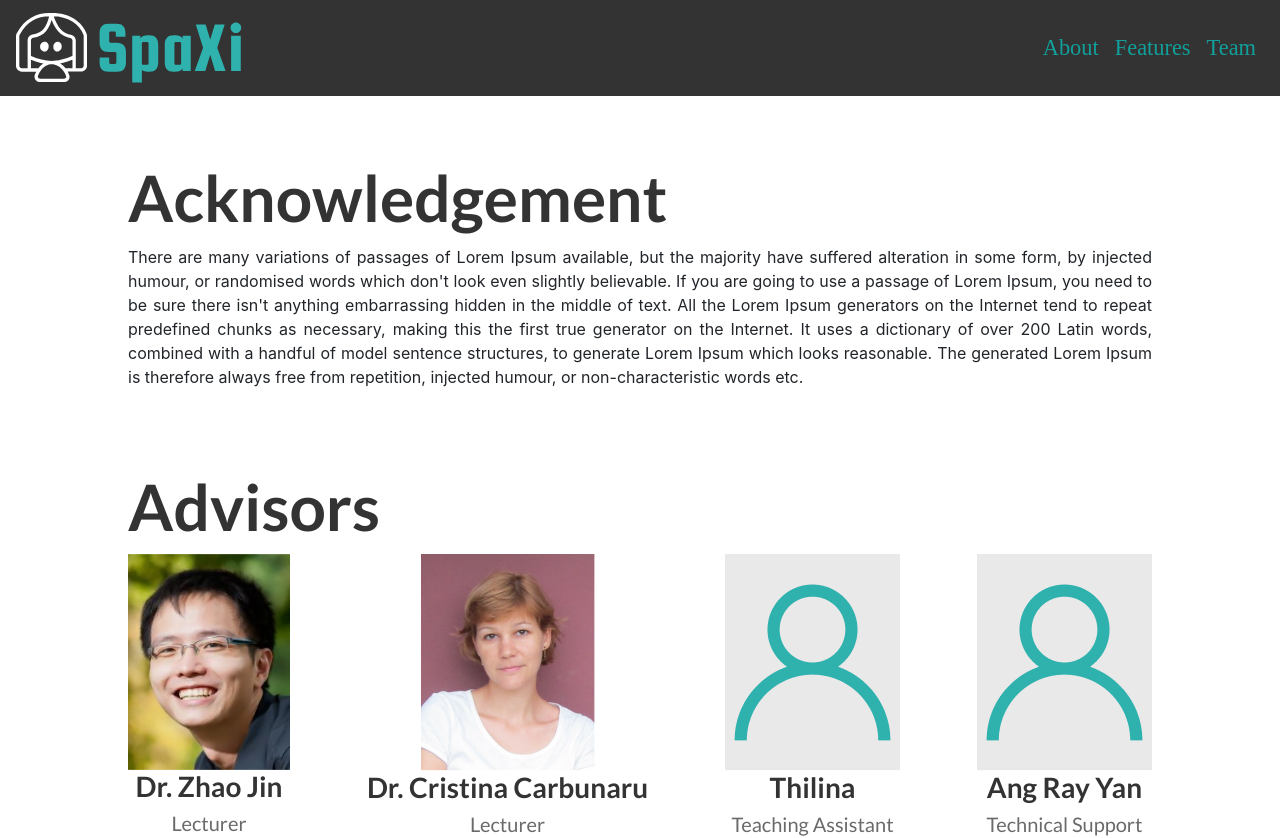
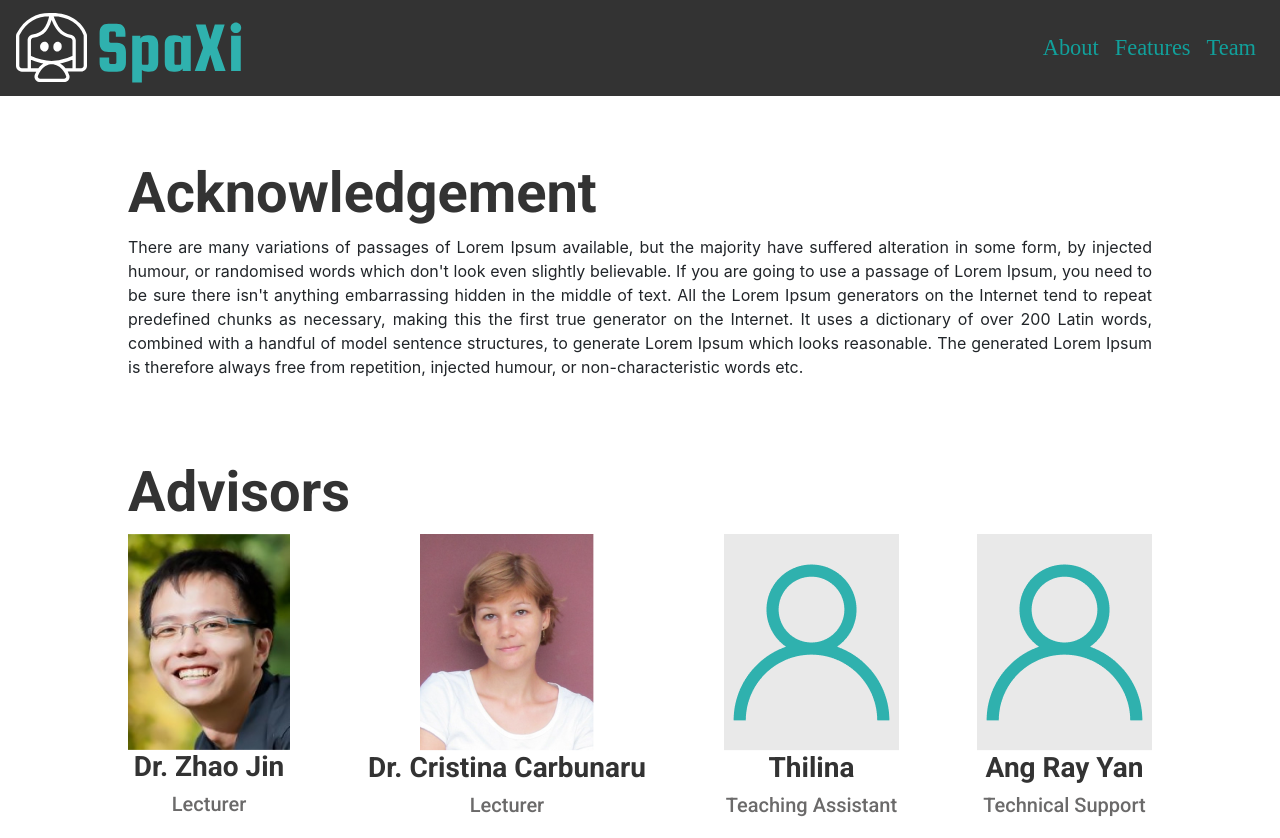
Before and after one commit to SpaXi-Team11/SpaXi, a React (Create React App) app: page /team in a window 1280 px wide. Shown: the top 838 px of the page. Built offline with nearby package versions, Linux system fonts and the light colour scheme; a web font is replaced by a local one.

Commit message:
update theme

```diff
--- a/src/commons/components/footer/styles/style.css
+++ b/src/commons/components/footer/styles/style.css
@@ -1,16 +1,15 @@
-@import url("https://fonts.googleapis.com/css?family=Lato:100,100i,300,300i,400,400i,700,700i,900,900i");
+@import url("https://fonts.googleapis.com/css?family=Roboto:100,100i,300,300i,400,400i,500,500i,700,700i,900,900i");
 @import url("https://fonts.googleapis.com/css?family=Jaldi:400,700");
 .theme__section-header {
-  font-family: "Lato";
+  font-family: "Roboto", sans-serif;
   color: #333333;
-  font-size: 2em;
   font-weight: 700; }
   @media (min-width: 768px) {
     .theme__section-header {
-      font-size: 3em; } }
+      font-size: 2.5em; } }
   @media (min-width: 992px) {
     .theme__section-header {
-      font-size: 4em; } }
+      font-size: 3.5em; } }
 
 .theme__section-subheader {
   color: #6B6A6A; }
--- a/src/commons/components/navbar/styles/style.css
+++ b/src/commons/components/navbar/styles/style.css
@@ -1,16 +1,15 @@
-@import url("https://fonts.googleapis.com/css?family=Lato:100,100i,300,300i,400,400i,700,700i,900,900i");
+@import url("https://fonts.googleapis.com/css?family=Roboto:100,100i,300,300i,400,400i,500,500i,700,700i,900,900i");
 @import url("https://fonts.googleapis.com/css?family=Jaldi:400,700");
 .theme__section-header {
-  font-family: "Lato";
+  font-family: "Roboto", sans-serif;
   color: #333333;
-  font-size: 2em;
   font-weight: 700; }
   @media (min-width: 768px) {
     .theme__section-header {
-      font-size: 3em; } }
+      font-size: 2.5em; } }
   @media (min-width: 992px) {
     .theme__section-header {
-      font-size: 4em; } }
+      font-size: 3.5em; } }
 
 .theme__section-subheader {
   color: #6B6A6A; }
--- a/src/commons/components/tooltip_banner/styles/style.css
+++ b/src/commons/components/tooltip_banner/styles/style.css
@@ -1,16 +1,15 @@
-@import url("https://fonts.googleapis.com/css?family=Lato:100,100i,300,300i,400,400i,700,700i,900,900i");
+@import url("https://fonts.googleapis.com/css?family=Roboto:100,100i,300,300i,400,400i,500,500i,700,700i,900,900i");
 @import url("https://fonts.googleapis.com/css?family=Jaldi:400,700");
 .theme__section-header {
-  font-family: "Lato";
+  font-family: "Roboto", sans-serif;
   color: #333333;
-  font-size: 2em;
   font-weight: 700; }
   @media (min-width: 768px) {
     .theme__section-header {
-      font-size: 3em; } }
+      font-size: 2.5em; } }
   @media (min-width: 992px) {
     .theme__section-header {
-      font-size: 4em; } }
+      font-size: 3.5em; } }
 
 .theme__section-subheader {
   color: #6B6A6A; }
--- a/src/commons/theme/styles/_theme.scss
+++ b/src/commons/theme/styles/_theme.scss
@@ -1,7 +1,7 @@
-@import url('https://fonts.googleapis.com/css?family=Lato:100,100i,300,300i,400,400i,700,700i,900,900i');
+@import url('https://fonts.googleapis.com/css?family=Roboto:100,100i,300,300i,400,400i,500,500i,700,700i,900,900i');
 @import url('https://fonts.googleapis.com/css?family=Jaldi:400,700');
 
-$FONT_FORMAL: 'Lato';
+$FONT_FORMAL: 'Roboto', sans-serif;
 $FONT_CASUAL: 'Jaldi';
 $FONT_WEIGHT_BOLD: 700;
 
@@ -39,13 +39,11 @@ $PADDING_BOTTOM: 5%;
 }
 
 @mixin section-header-font-size {
-  font-size: 2em;
-  // @media (max-width: 767px) {@content;}
   @media (min-width: 768px) {
-    font-size: 3em;
+    font-size: 2.5em;
   }
   @media (min-width: 992px) {
-    font-size: 4em;
+    font-size: 3.5em;
   }
 }
 
--- a/src/scenes/about/styles/style.css
+++ b/src/scenes/about/styles/style.css
@@ -1,16 +1,15 @@
-@import url("https://fonts.googleapis.com/css?family=Lato:100,100i,300,300i,400,400i,700,700i,900,900i");
+@import url("https://fonts.googleapis.com/css?family=Roboto:100,100i,300,300i,400,400i,500,500i,700,700i,900,900i");
 @import url("https://fonts.googleapis.com/css?family=Jaldi:400,700");
 .theme__section-header {
-  font-family: "Lato";
+  font-family: "Roboto", sans-serif;
   color: #333333;
-  font-size: 2em;
   font-weight: 700; }
   @media (min-width: 768px) {
     .theme__section-header {
-      font-size: 3em; } }
+      font-size: 2.5em; } }
   @media (min-width: 992px) {
     .theme__section-header {
-      font-size: 4em; } }
+      font-size: 3.5em; } }
 
 .theme__section-subheader {
   color: #6B6A6A; }
@@ -34,7 +33,7 @@
     padding-left: 10%; }
     .project-header .right h2 {
       color: #333333;
-      font-family: "Lato";
+      font-family: "Roboto", sans-serif;
       font-weight: 700; }
     .project-header .right h5 {
       color: #6B6A6A; }
--- a/src/scenes/home/styles/style.css
+++ b/src/scenes/home/styles/style.css
@@ -1,16 +1,15 @@
-@import url("https://fonts.googleapis.com/css?family=Lato:100,100i,300,300i,400,400i,700,700i,900,900i");
+@import url("https://fonts.googleapis.com/css?family=Roboto:100,100i,300,300i,400,400i,500,500i,700,700i,900,900i");
 @import url("https://fonts.googleapis.com/css?family=Jaldi:400,700");
 .theme__section-header {
-  font-family: "Lato";
+  font-family: "Roboto", sans-serif;
   color: #333333;
-  font-size: 2em;
   font-weight: 700; }
   @media (min-width: 768px) {
     .theme__section-header {
-      font-size: 3em; } }
+      font-size: 2.5em; } }
   @media (min-width: 992px) {
     .theme__section-header {
-      font-size: 4em; } }
+      font-size: 3.5em; } }
 
 .theme__section-subheader {
   color: #6B6A6A; }
--- a/src/scenes/team/styles/style.css
+++ b/src/scenes/team/styles/style.css
@@ -1,26 +1,28 @@
-@import url("https://fonts.googleapis.com/css?family=Lato:100,100i,300,300i,400,400i,700,700i,900,900i");
+@import url("https://fonts.googleapis.com/css?family=Roboto:100,100i,300,300i,400,400i,500,500i,700,700i,900,900i");
 @import url("https://fonts.googleapis.com/css?family=Jaldi:400,700");
 .theme__section-header {
-  font-family: "Lato";
+  font-family: "Roboto", sans-serif;
   color: #333333;
-  font-size: 2em;
   font-weight: 700; }
   @media (min-width: 768px) {
     .theme__section-header {
-      font-size: 3em; } }
+      font-size: 2.5em; } }
   @media (min-width: 992px) {
     .theme__section-header {
-      font-size: 4em; } }
+      font-size: 3.5em; } }
 
 .theme__section-subheader {
   color: #6B6A6A; }
 
 .acknowledgement {
+  display: flex;
+  flex-direction: column;
   padding: 5% 10%;
   text-align: justify; }
   @media (max-width: 576px) {
     .acknowledgement {
-      min-height: 100vh; } }
+      min-height: 100vh;
+      justify-content: center; } }
 
 .advisor-profile-cell img {
   display: block;
@@ -29,13 +31,13 @@
 
 .advisor-profile-cell h3 {
   text-align: center;
-  font-family: "Lato";
+  font-family: "Roboto", sans-serif;
   font-weight: 700;
   color: #333333; }
 
 .advisor-profile-cell h5 {
   text-align: center;
-  font-family: "Lato";
+  font-family: "Roboto", sans-serif;
   color: #6B6A6A; }
 
 .advisors {
@@ -80,7 +82,7 @@
     flex-direction: column; }
     .developer-profile-section .right h1 {
       color: #333333;
-      font-family: "Lato";
+      font-family: "Roboto", sans-serif;
       font-weight: 700; }
     .developer-profile-section .right h4 {
       color: #6B6A6A; }
--- a/src/scenes/team/styles/style.scss
+++ b/src/scenes/team/styles/style.scss
@@ -1,11 +1,14 @@
 @import "commons/theme/styles/theme";
 
 .acknowledgement {
+  display: flex;
+  flex-direction: column;
   padding: $PADDING_TOP $PADDING_LEFT;
   text-align: justify;
 
   @include breakpoint(xs) {
     min-height: 100vh;
+    justify-content: center;
   }
 }
 
```
